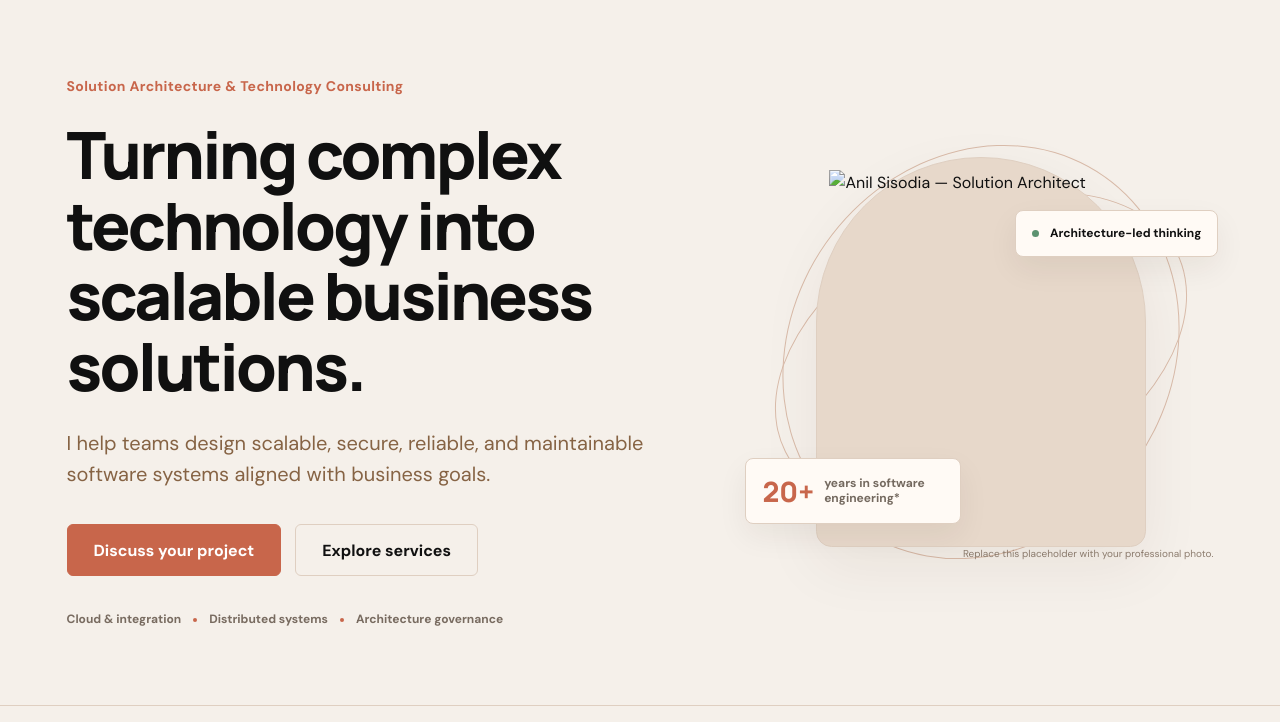
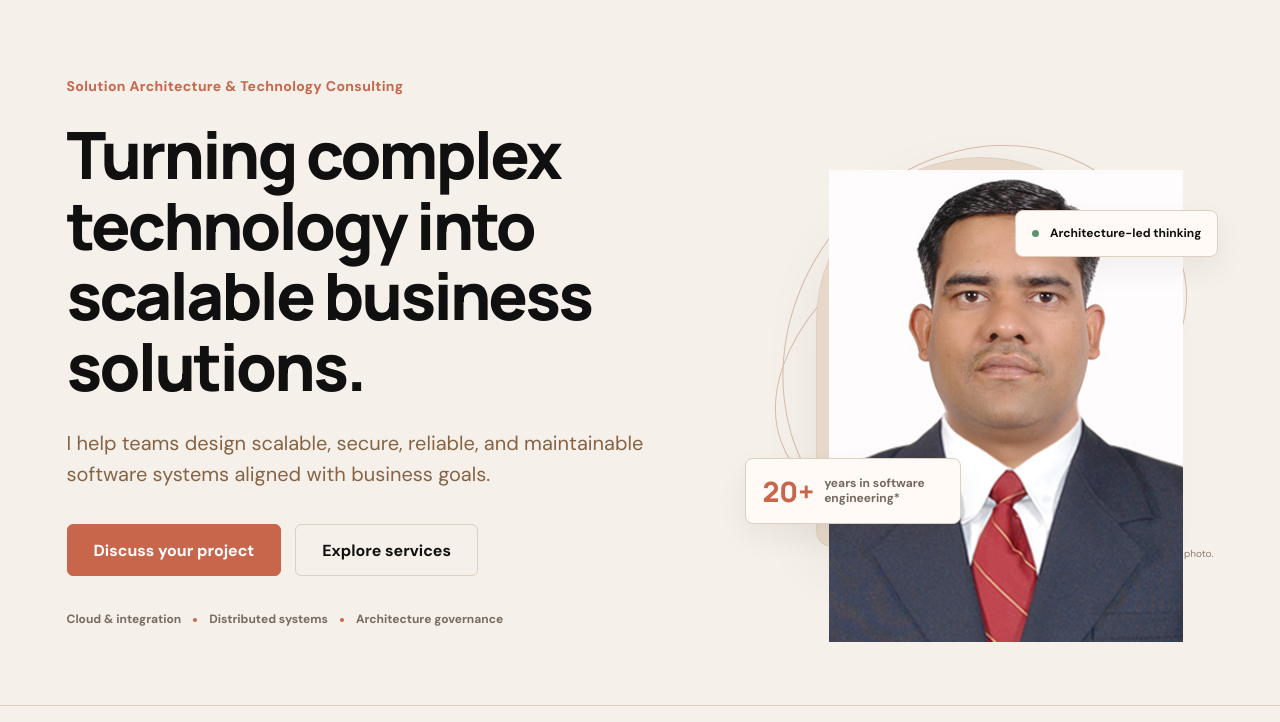
Before and after one commit to anil-k-s/my-eazlify, a plain HTML site: page index.html in a window 1280 px wide. Shown: the part 78-800 px from the top of the page. Drawn offline with Linux system fonts and the light colour scheme.

Commit message:
updated my pic path

```diff
--- a/index.html
+++ b/index.html
@@ -43,7 +43,7 @@
         <div class="orbit orbit-one"></div>
         <div class="orbit orbit-two"></div>
         <div class="portrait-frame">
-          <img src="assets/anil-profile.jpg" alt="Anil Sisodia — Solution Architect" class="profile-photo">
+          <img src="assets/anil_pic.jpg" alt="Anil Sisodia — Solution Architect" class="profile-photo">
         </div>
         <div class="floating-card card-top"><span class="status-dot"></span> Architecture-led thinking</div>
         <div class="floating-card card-bottom"><b>20+</b><span>years in software engineering*</span></div>
```
